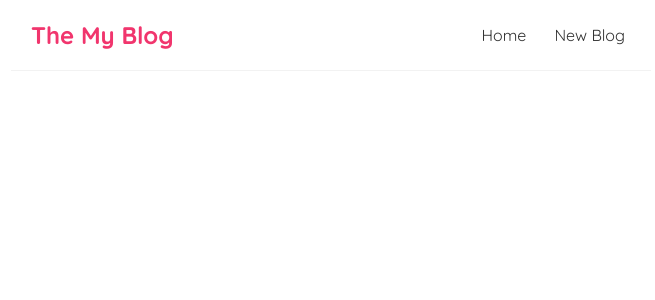
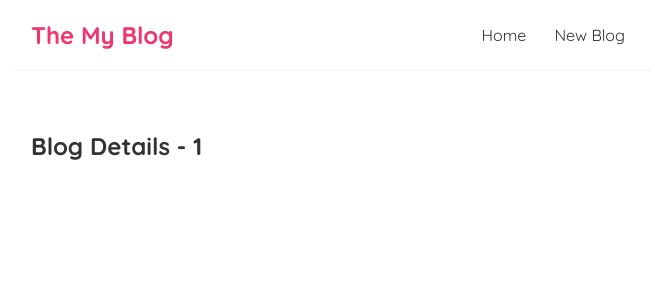
Before and after one commit to Siskinbird/my-blog, a React (Create React App) app: page /blogs/1 in a window 1280 px wide. Shown: the top 300 px of the page, without its empty margins (309-964 px from the left). Built offline with nearby package versions, Linux system fonts and the light colour scheme.

Commit message:
add: Route Param

```diff
--- a/src/App.js
+++ b/src/App.js
@@ -2,6 +2,7 @@ import Navbar from "./components/Navbar/Navbar";
 import Home from "./components/Home/Home";
 import {BrowserRouter as Router, Route, Switch} from 'react-router-dom'
 import Create from "./components/Create/Create";
+import BlogDetails from "./components/BlogDetails/BlogDetails";
 
 function App() {
     return (
@@ -16,6 +17,9 @@ function App() {
                         <Route path='/create'>
                             <Create />
                         </Route>
+                        <Route path='/blogs/:id'>
+                            <BlogDetails />
+                        </Route>
                     </Switch>
                 </div>
             </div>
--- /dev/null
+++ b/src/components/BlogDetails/BlogDetails.js
@@ -0,0 +1,11 @@
+import {useParams} from "react-router-dom";
+
+const BlogDetails = () => {
+    const {id} = useParams()
+    return(
+        <div className="blog-details">
+            <h2>Blog Details - {id}</h2>
+        </div>
+    );
+}
+export default BlogDetails;
--- a/src/components/BlogList/BlogList.js
+++ b/src/components/BlogList/BlogList.js
@@ -1,3 +1,4 @@
+import {Link} from "react-router-dom";
 
 const BlogList = ({blogs, title}) => {
 
@@ -6,8 +7,11 @@ const BlogList = ({blogs, title}) => {
             <h2>{title}</h2>
             {blogs.map((blog) => (
                 <div className="blog-preview" key={blog.id}>
-                    <h2>{blog.title}</h2>
-                    <p>Written by {blog.author}</p>
+                    <Link to={`blogs/${blog.id}`}>
+                        <h2>{blog.title}</h2>
+                        <p>Written by {blog.author}</p>
+                    </Link>
+
                 </div>
             ))}
         </div>
--- a/src/index.css
+++ b/src/index.css
@@ -41,6 +41,11 @@
   border-bottom: 1px solid #fafafa;
   cursor: pointer;
 }
+
+.blog-preview a {
+  text-decoration: none;
+}
+
 .blog-preview:hover {
   box-shadow: 1px 3px 5px rgba(0,0,0,0.1);
 }
```
